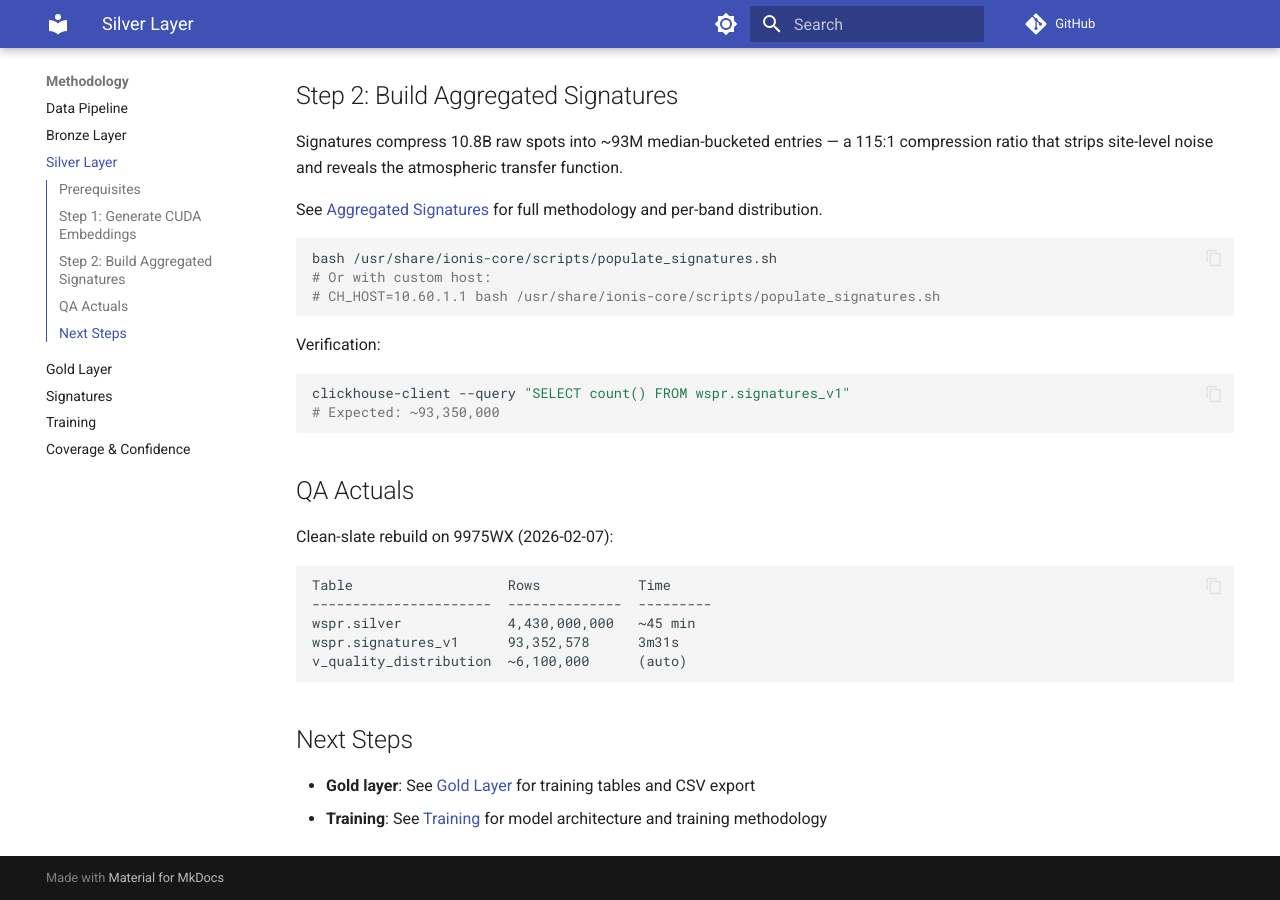
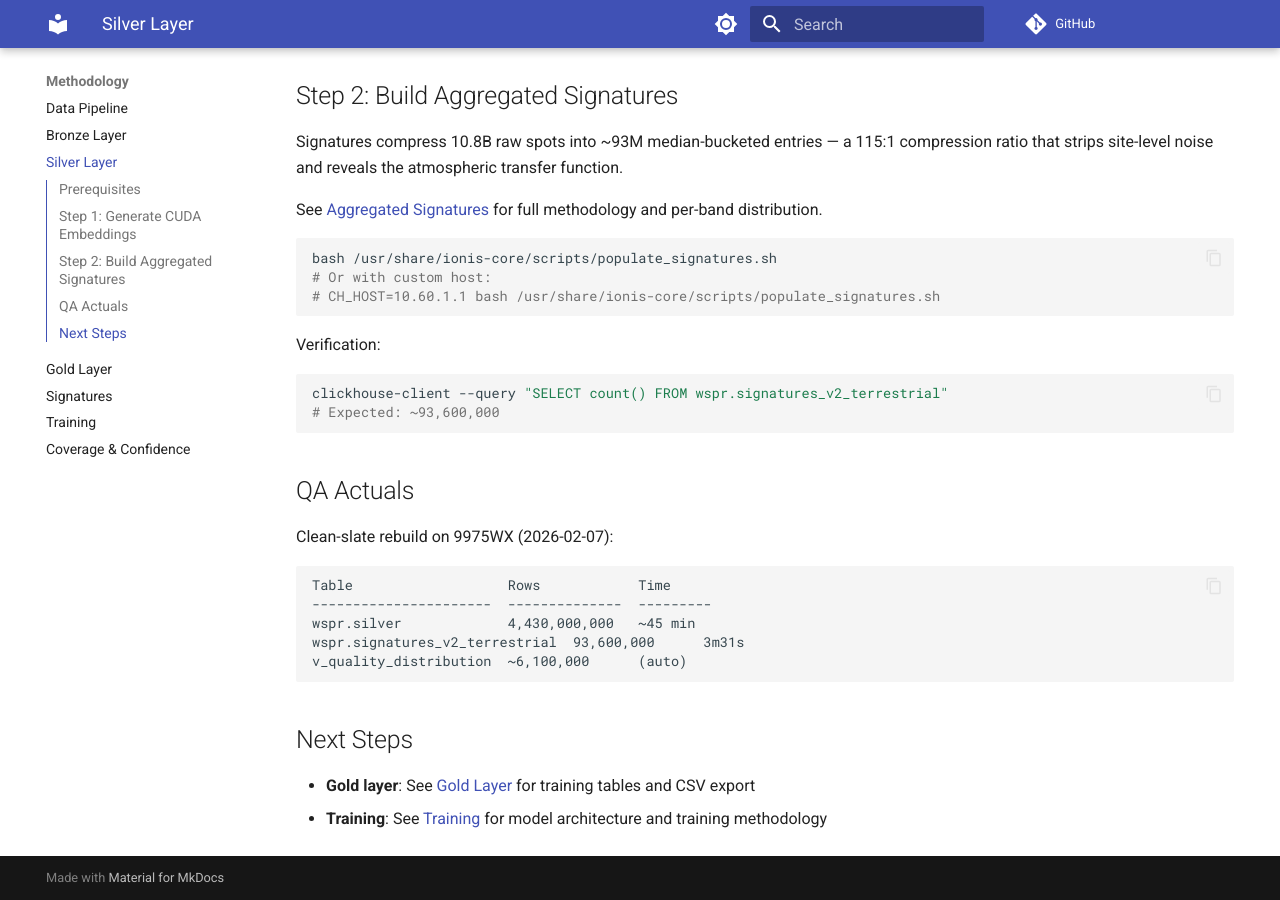
Before and after one commit to IONIS-AI/ionis-docs, an MkDocs documentation site: the page built from docs/methodology/silver_layer.md, in a window 1280 px wide and 900 px high, scrolled down 1008 px. Built offline with MkDocs 1.6.1 and Material for MkDocs 9.7.7, drawn with Linux system fonts in a browser that asks for light colours; comment, search, counter and statistics services are not loaded.

Commit message:
docs: fix remaining signatures_v1 references in silver and gold layers
Update verification query, QA actuals, and build order to reference
signatures_v2_terrestrial instead of the deprecated signatures_v1.

Co-Authored-By: Claude Opus 4.6 <noreply@anthropic.com>

````diff
--- a/docs/methodology/silver_layer.md
+++ b/docs/methodology/silver_layer.md
@@ -59,8 +59,8 @@ bash /usr/share/ionis-core/scripts/populate_signatures.sh
 Verification:
 
 ```bash
-clickhouse-client --query "SELECT count() FROM wspr.signatures_v1"
-# Expected: ~93,350,000
+clickhouse-client --query "SELECT count() FROM wspr.signatures_v2_terrestrial"
+# Expected: ~93,600,000
 ```
 
 ## QA Actuals
@@ -71,7 +71,7 @@ Clean-slate rebuild on 9975WX (2026-02-07):
 Table                   Rows            Time
 ----------------------  --------------  ---------
 wspr.silver             4,430,000,000   ~45 min
-wspr.signatures_v1      93,352,578      3m31s
+wspr.signatures_v2_terrestrial  93,600,000      3m31s
 v_quality_distribution  ~6,100,000      (auto)
 ```
 
````
Also changed, not shown: docs/methodology/gold_layer.md (+1 -1 lines).
